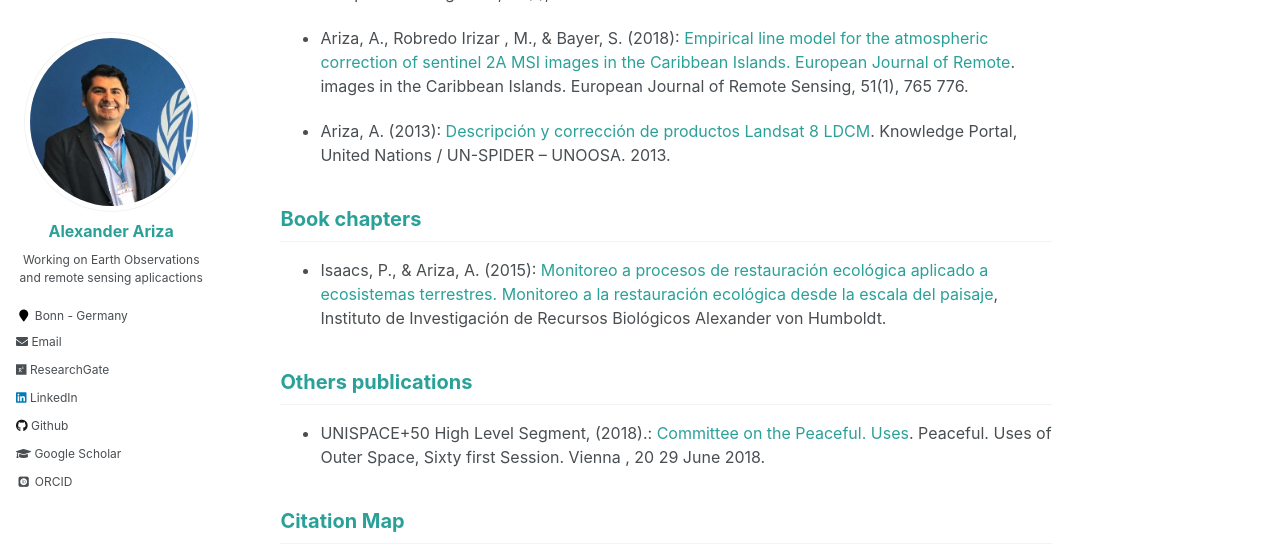
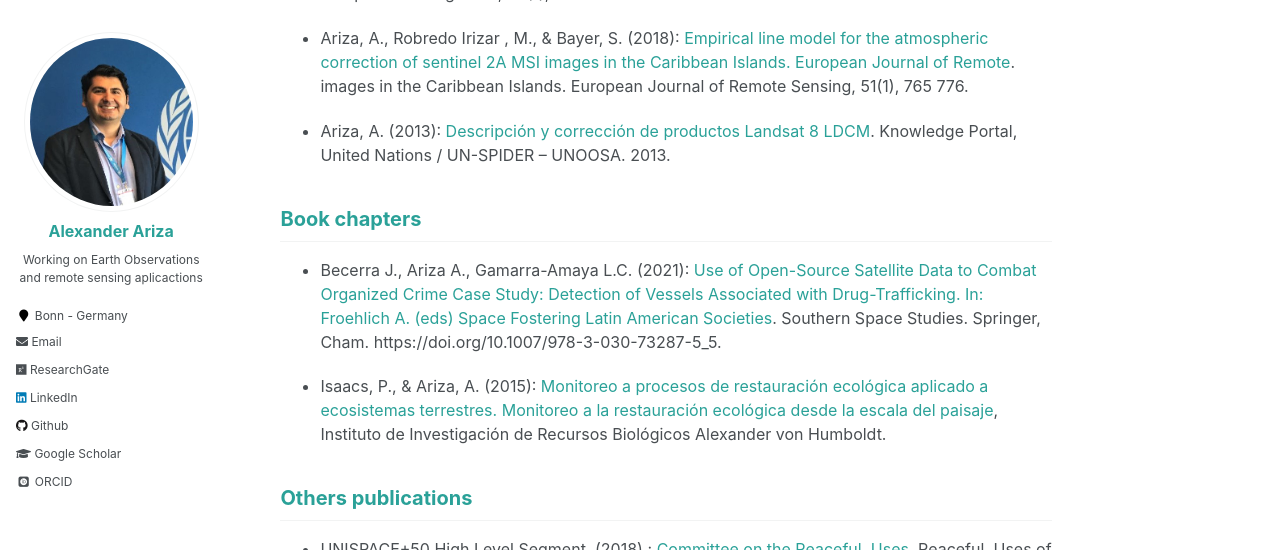
Before and after one commit to Alexanderariza/alexanderariza.github.io, a Jekyll site: the page built from _pages/publications.md, in a window 1280 px wide and 900 px high, scrolled down 603 px, cut to the strip 0-550 px from the top of the window. Built offline with Jekyll 4.4.1, drawn with Linux system fonts in a browser that asks for light colours; some web fonts are replaced.

Commit message:
Update publications.md

```diff
--- a/_pages/publications.md
+++ b/_pages/publications.md
@@ -21,6 +21,8 @@ Articles
 
 Book chapters
 ---------------
+- Becerra J., Ariza A., Gamarra-Amaya L.C. (2021): [Use of Open-Source Satellite Data to Combat Organized Crime Case Study: Detection of Vessels Associated with Drug-Trafficking. In: Froehlich A. (eds) Space Fostering Latin American Societies](https://link.springer.com/chapter/10.1007/978-3-030-73287-5_5). Southern Space Studies. Springer, Cham. https://doi.org/10.1007/978-3-030-73287-5_5.
+
 -  Isaacs, P., & Ariza, A. (2015): [Monitoreo a procesos de restauración ecológica aplicado a ecosistemas terrestres. Monitoreo a la restauración ecológica desde la escala del paisaje](https://www.researchgate.net/profile/Inge_Armbrecht2/publication/288004951_Las_hormigas_en_el_monitoreo_de_la_restauracion_ecologica/links/567deecc08ae1e63f1e60d71.pdf#page=53), Instituto de Investigación de Recursos Biológicos Alexander von Humboldt.
 
 Others publications
```
